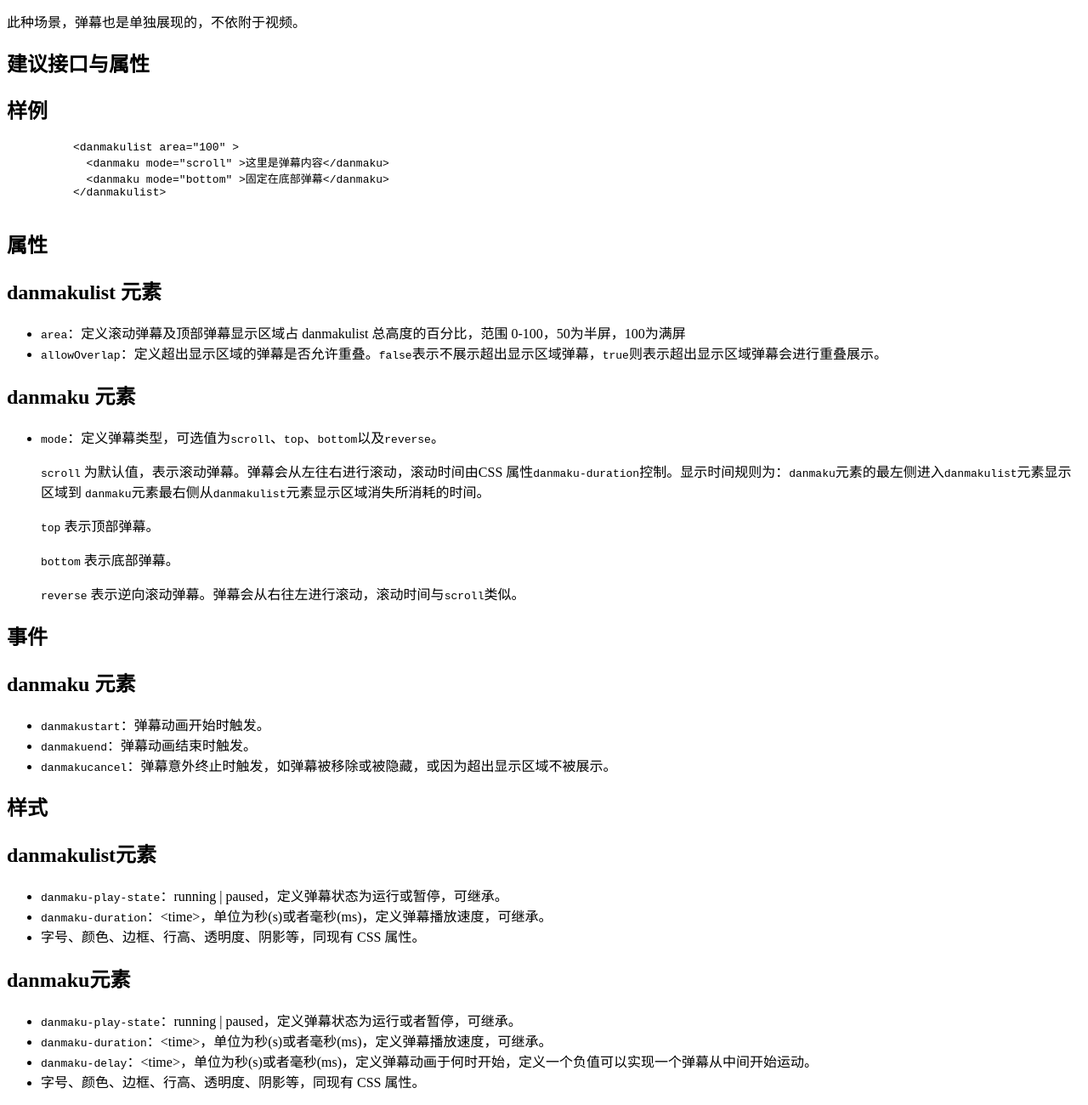
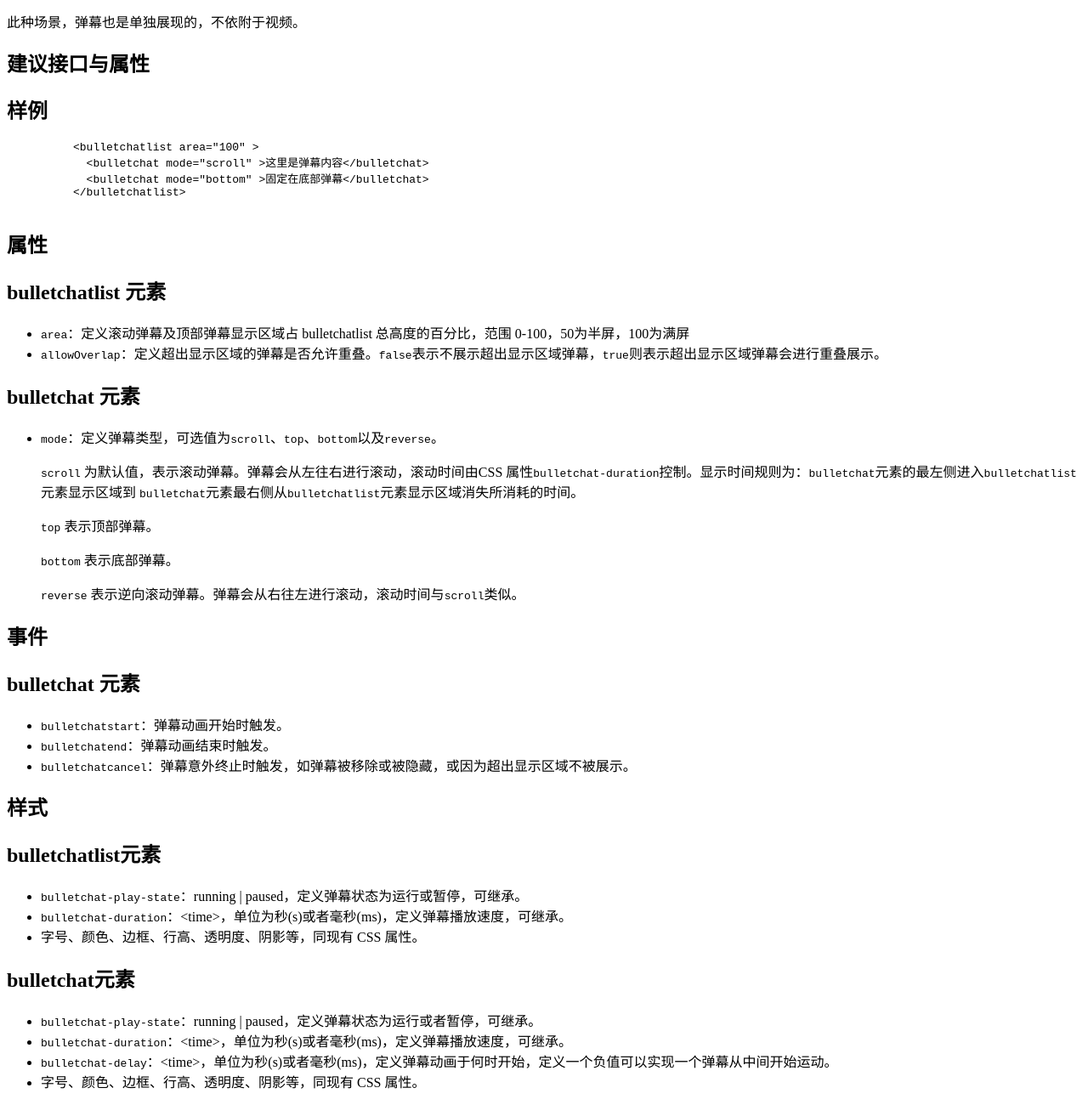
Before and after one commit to w3c/danmaku, a plain HTML site: page index.html in a window 1280 px wide. Shown: the part 2372-3672 px from the top of the page at 85% size. Drawn offline with Linux system fonts and the light colour scheme.

Commit message:
modify tag name
from danmaku to bulletchat

```diff
--- a/index.html
+++ b/index.html
@@ -216,10 +216,10 @@
       <h2>样例</h2>
       <aside class="example" title="弹幕使用">
         <pre>
-          &lt;danmakulist area="100" &gt;
-            &lt;danmaku mode="scroll" &gt;这里是弹幕内容&lt;/danmaku&gt;
-            &lt;danmaku mode="bottom" &gt;固定在底部弹幕&lt;/danmaku&gt;
-          &lt;/danmakulist&gt;
+          &lt;bulletchatlist area="100" &gt;
+            &lt;bulletchat mode="scroll" &gt;这里是弹幕内容&lt;/bulletchat&gt;
+            &lt;bulletchat mode="bottom" &gt;固定在底部弹幕&lt;/bulletchat&gt;
+          &lt;/bulletchatlist&gt;
           </pre>
       </aside>
     </section>
@@ -228,9 +228,9 @@
       <h2>属性</h2>
 
       <section>
-        <h2>danmakulist 元素</h2>
+        <h2>bulletchatlist 元素</h2>
         <ul>
-          <li><code>area</code>：定义滚动弹幕及顶部弹幕显示区域占 danmakulist 总高度的百分比，范围 0-100，50为半屏，100为满屏</li>
+          <li><code>area</code>：定义滚动弹幕及顶部弹幕显示区域占 bulletchatlist 总高度的百分比，范围 0-100，50为半屏，100为满屏</li>
           <li>
             <code>allowOverlap</code>：定义超出显示区域的弹幕是否允许重叠。<code>false</code>表示不展示超出显示区域弹幕，<code>true</code>则表示超出显示区域弹幕会进行重叠展示。
           </li>
@@ -238,13 +238,13 @@
       </section>
 
       <section>
-        <h2>danmaku 元素</h2>
+        <h2>bulletchat 元素</h2>
         <ul>
           <li>
             <code>mode</code>：定义弹幕类型，可选值为<code>scroll</code>、<code>top</code>、<code>bottom</code>以及<code>reverse</code>。
 
             <p><code>scroll</code> 为默认值，表示滚动弹幕。弹幕会从左往右进行滚动，滚动时间由CSS
-              属性<code>danmaku-duration</code>控制。显示时间规则为：<code>danmaku</code>元素的最左侧进入<code>danmakulist</code>元素显示区域到 <code>danmaku</code>元素最右侧从<code>danmakulist</code>元素显示区域消失所消耗的时间。</p>
+              属性<code>bulletchat-duration</code>控制。显示时间规则为：<code>bulletchat</code>元素的最左侧进入<code>bulletchatlist</code>元素显示区域到 <code>bulletchat</code>元素最右侧从<code>bulletchatlist</code>元素显示区域消失所消耗的时间。</p>
             <p><code>top</code> 表示顶部弹幕。</p>
             <p><code>bottom</code> 表示底部弹幕。</p>
             <p><code>reverse</code> 表示逆向滚动弹幕。弹幕会从右往左进行滚动，滚动时间与<code>scroll</code>类似。</p>
@@ -256,11 +256,11 @@
     <section>
       <h2>事件</h2>
       <section>
-        <h2>danmaku 元素</h2>
+        <h2>bulletchat 元素</h2>
         <ul>
-          <li><code>danmakustart</code>：弹幕动画开始时触发。</li>
-          <li><code>danmakuend</code>：弹幕动画结束时触发。</li>
-          <li><code>danmakucancel</code>：弹幕意外终止时触发，如弹幕被移除或被隐藏，或因为超出显示区域不被展示。</li>
+          <li><code>bulletchatstart</code>：弹幕动画开始时触发。</li>
+          <li><code>bulletchatend</code>：弹幕动画结束时触发。</li>
+          <li><code>bulletchatcancel</code>：弹幕意外终止时触发，如弹幕被移除或被隐藏，或因为超出显示区域不被展示。</li>
         </ul>
       </section>
     </section>
@@ -269,20 +269,20 @@
     <section>
       <h2>样式</h2>
       <section>
-        <h2>danmakulist元素</h2>
+        <h2>bulletchatlist元素</h2>
         <ul>
-          <li><code>danmaku-play-state</code>：running | paused，定义弹幕状态为运行或暂停，可继承。</li>
-          <li><code>danmaku-duration</code>：&lt;time&gt;，单位为秒(s)或者毫秒(ms)，定义弹幕播放速度，可继承。</li>
+          <li><code>bulletchat-play-state</code>：running | paused，定义弹幕状态为运行或暂停，可继承。</li>
+          <li><code>bulletchat-duration</code>：&lt;time&gt;，单位为秒(s)或者毫秒(ms)，定义弹幕播放速度，可继承。</li>
           <li>字号、颜色、边框、行高、透明度、阴影等，同现有 CSS 属性。</li>
         </ul>
       </section>
 
       <section>
-        <h2>danmaku元素</h2>
+        <h2>bulletchat元素</h2>
         <ul>
-          <li><code>danmaku-play-state</code>：running | paused，定义弹幕状态为运行或者暂停，可继承。</li>
-          <li><code>danmaku-duration</code>：&lt;time&gt;，单位为秒(s)或者毫秒(ms)，定义弹幕播放速度，可继承。</li>
-          <li><code>danmaku-delay</code>：&lt;time&gt;，单位为秒(s)或者毫秒(ms)，定义弹幕动画于何时开始，定义一个负值可以实现一个弹幕从中间开始运动。
+          <li><code>bulletchat-play-state</code>：running | paused，定义弹幕状态为运行或者暂停，可继承。</li>
+          <li><code>bulletchat-duration</code>：&lt;time&gt;，单位为秒(s)或者毫秒(ms)，定义弹幕播放速度，可继承。</li>
+          <li><code>bulletchat-delay</code>：&lt;time&gt;，单位为秒(s)或者毫秒(ms)，定义弹幕动画于何时开始，定义一个负值可以实现一个弹幕从中间开始运动。
           </li>
           <li>字号、颜色、边框、行高、透明度、阴影等，同现有 CSS 属性。</li>
         </ul>
```
